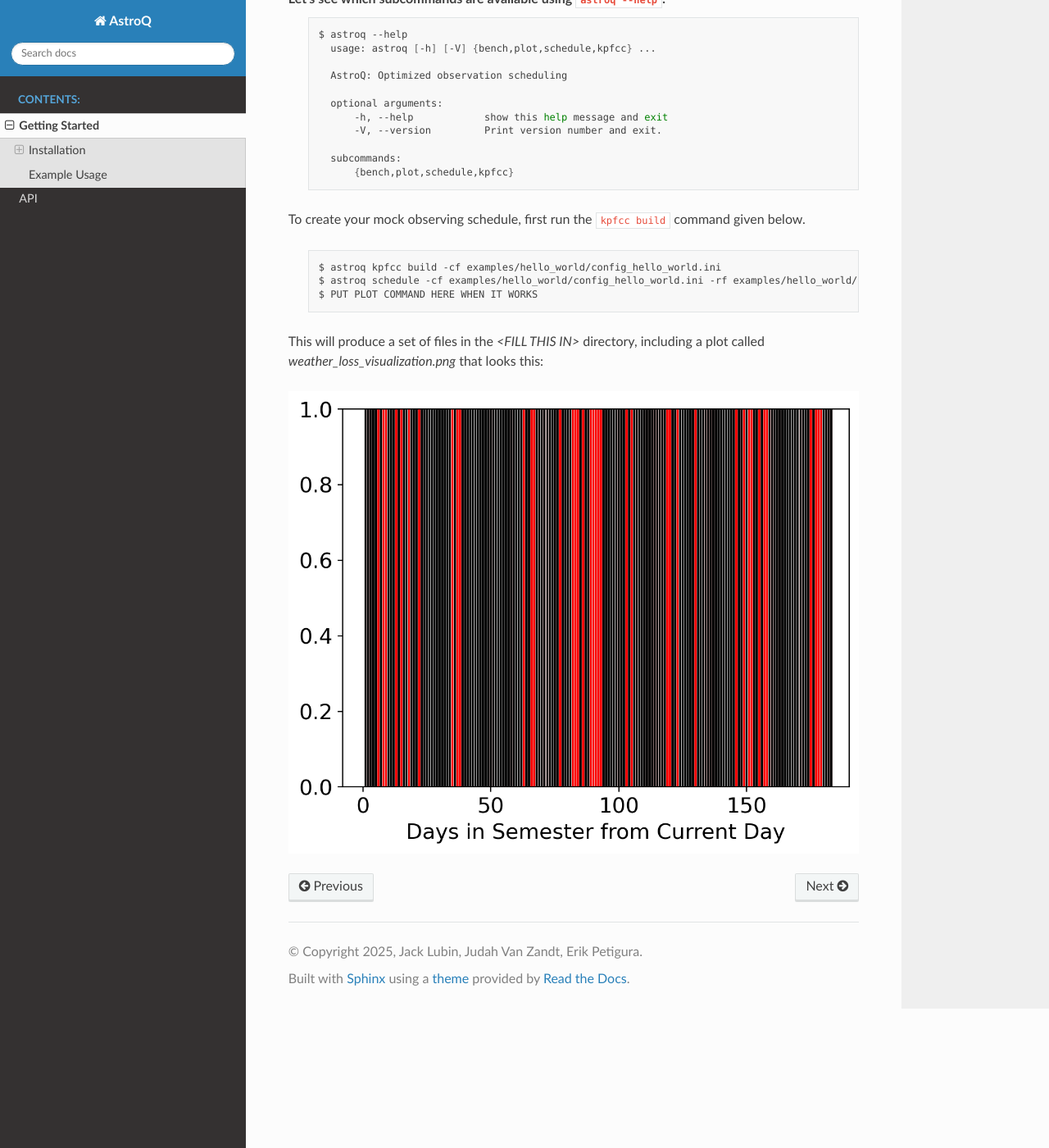
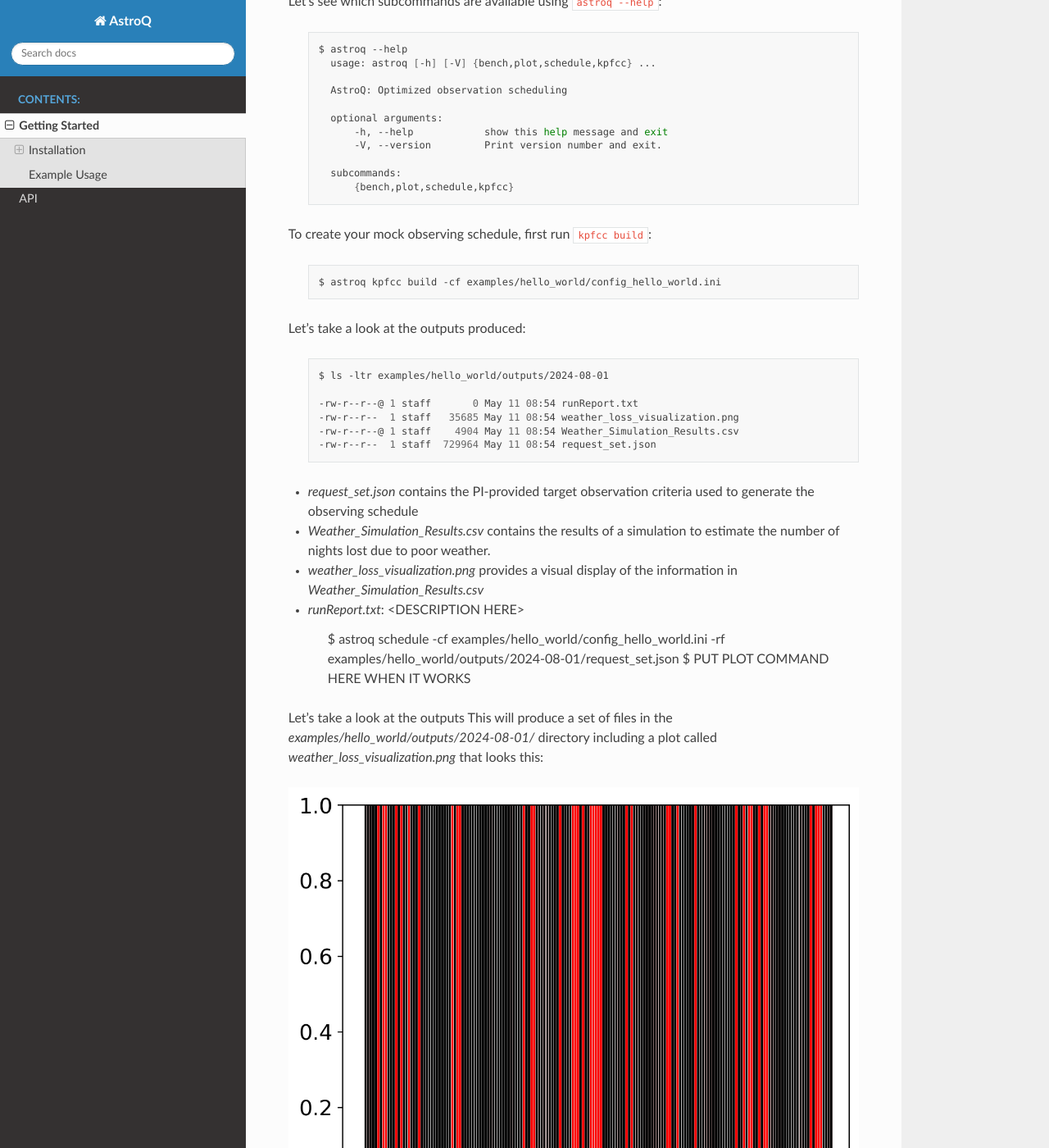
Before and after one commit to jluby127/AstroQ, a Sphinx documentation site: the page built from docs/getting_started.rst, in a window 1280 px wide and 1400 px high, scrolled down 1859 px. Shown: the whole window at 82% size. Built offline with Sphinx 7.4.7 and the Read the Docs theme 3.1.0, drawn with Linux system fonts in a browser that asks for light colours.

Commit message:
Descriptions of some hello-world outputs

```diff
--- a/docs/getting_started.rst
+++ b/docs/getting_started.rst
@@ -86,6 +86,7 @@ Example Usage
 Test your installation further by running some of the commands below. We will use ``AstroQ``'s command line interface to mock up a toy observing schedule. After performing the steps in the :ref:`installation` section, you should have access to the ``astroq`` binary at the command line. If not, ensure that you have run ``pip install -e .`` in the top-level directory of the repository.
 
 Let's see which subcommands are available using ``astroq --help``:
+
     .. code-block:: bash
 
         $ astroq --help
@@ -101,14 +102,33 @@ Let's see which subcommands are available using ``astroq --help``:
               {bench,plot,schedule,kpfcc}
 
 
-To create your mock observing schedule, first run the ``kpfcc build`` command given below.
+To create your mock observing schedule, first run ``kpfcc build``:
 
     .. code-block:: bash
 
         $ astroq kpfcc build -cf examples/hello_world/config_hello_world.ini
+
+Let's take a look at the outputs produced:
+
+    .. code-block:: bash
+
+        $ ls -ltr examples/hello_world/outputs/2024-08-01
+
+        -rw-r--r--@ 1 staff       0 May 11 08:54 runReport.txt
+        -rw-r--r--  1 staff   35685 May 11 08:54 weather_loss_visualization.png
+        -rw-r--r--@ 1 staff    4904 May 11 08:54 Weather_Simulation_Results.csv
+        -rw-r--r--  1 staff  729964 May 11 08:54 request_set.json
+
+- `request_set.json` contains the PI-provided target observation criteria used to generate the observing schedule
+- `Weather_Simulation_Results.csv` contains the results of a simulation to estimate the number of nights lost due to poor weather.
+- `weather_loss_visualization.png` provides a visual display of the information in `Weather_Simulation_Results.csv`
+- `runReport.txt`: <DESCRIPTION HERE>
+
+
         $ astroq schedule -cf examples/hello_world/config_hello_world.ini -rf examples/hello_world/outputs/2024-08-01/request_set.json
         $ PUT PLOT COMMAND HERE WHEN IT WORKS
 
-This will produce a set of files in the `<FILL THIS IN>` directory, including a plot called `weather_loss_visualization.png` that looks this:
+Let's take a look at the outputs
+This will produce a set of files in the `examples/hello_world/outputs/2024-08-01/` directory including a plot called `weather_loss_visualization.png` that looks this:
 
 .. image:: plots/weather_loss_visualization.png
```
